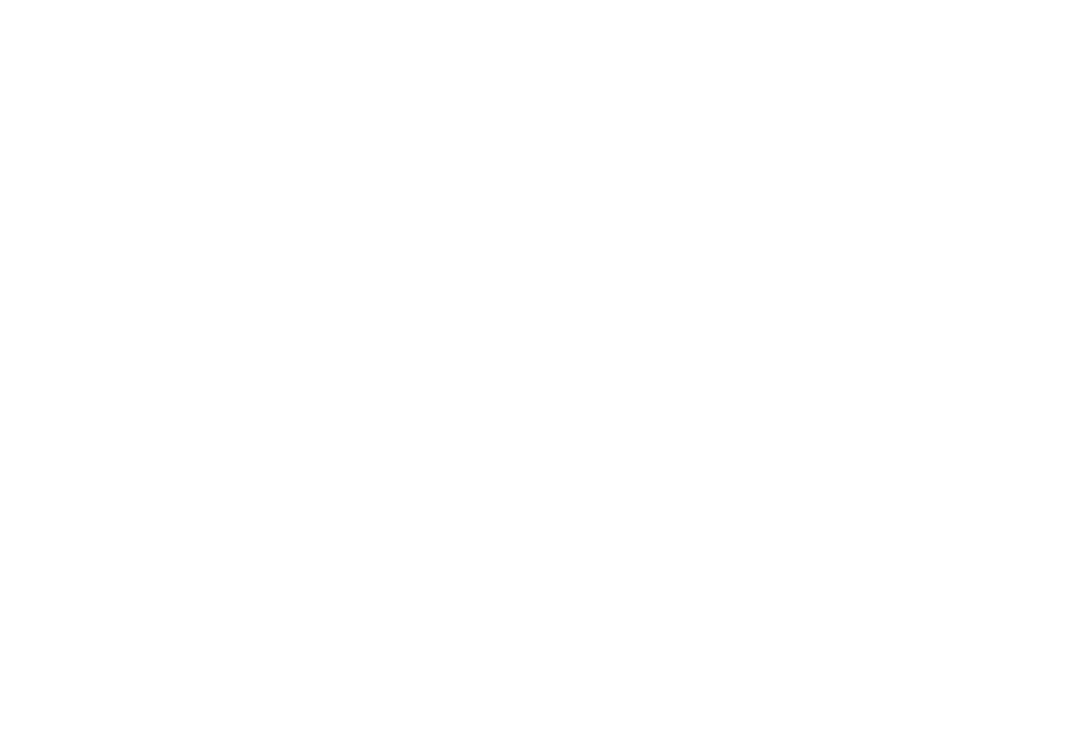
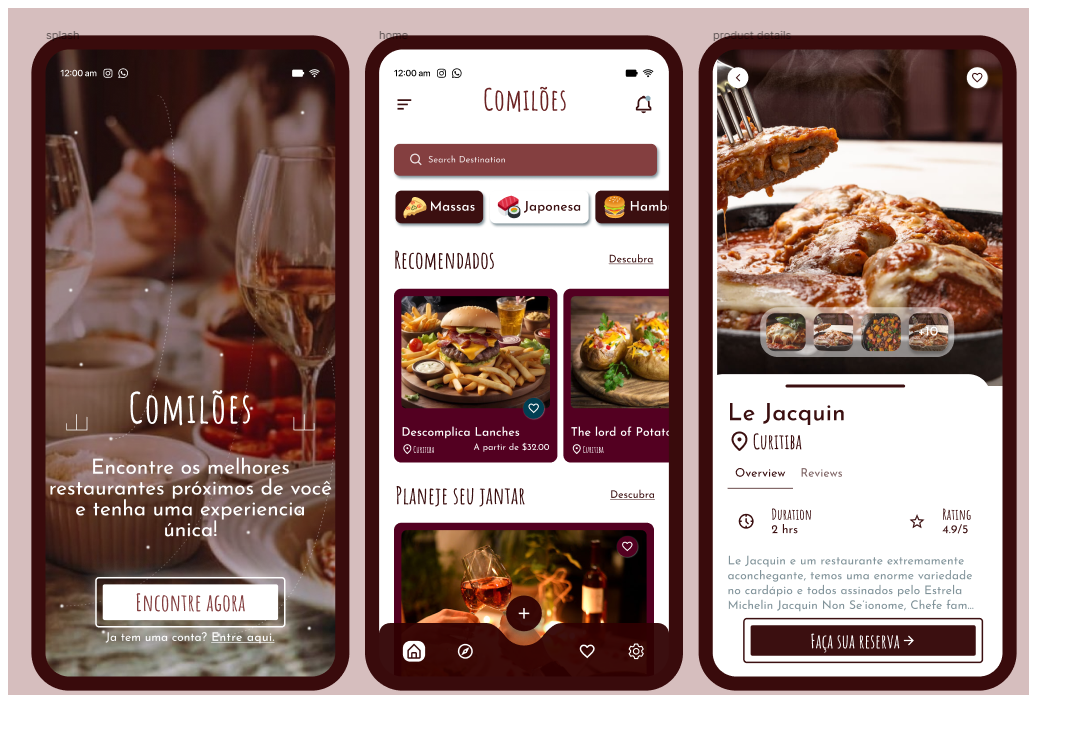
Before and after one commit to RenanSSJ/faculdade, a plain HTML site: page index.html in a window 1280 px wide. Shown: the whole page, without its empty margins (0-1084 px from the left). Drawn offline with Linux system fonts and the light colour scheme.

Commit message:
adicionando a imagem

```diff
--- a/index.html
+++ b/index.html
@@ -6,6 +6,6 @@
     <title>Document</title>
 </head>
 <body>
-
+    <img src="./imagens/Screenshot_11.png" alt="">
 </body>
 </html>
```
Also changed, not shown: imagens/Screenshot_11.png (added).
